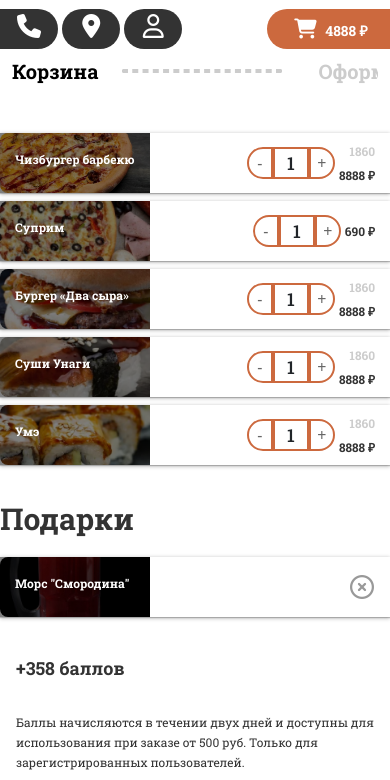
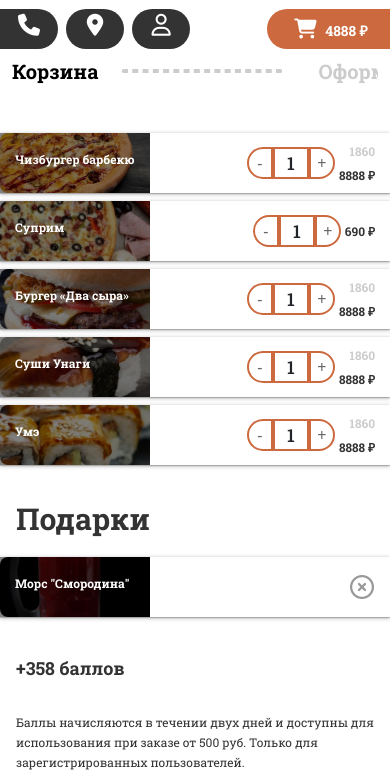
Before and after one commit to edavetisyan/test1-html-css, a plain HTML site: page index.html in a window 390 px wide. Shown: the part 64-844 px from the top of the page. Drawn offline with nearby package versions, Linux system fonts and the light colour scheme.

Commit message:
end responsive2

```diff
--- a/index.html
+++ b/index.html
@@ -65,9 +65,9 @@
 
 
         </div>
-        <div class="small-icons d-flex justify-content-between d-lg-none d-xl-block">
+        <div class="small-icons d-flex justify-content-between 	d-block d-sm-none">
 
-            <div class="">
+            <div class="icons">
                 <i class="fa-solid fa-phone small-icon-item"></i>
                 <i class="fa-solid fa-location-dot small-icon-item "></i>
                 <i class="fa-regular fa-user small-icon-item"></i>
--- a/style/style.scss
+++ b/style/style.scss
@@ -41,11 +41,17 @@ $black: #000000;
 }
 
 .small-icons {
+  column-gap: 8px;
+  .icons{
+    display: flex;
+    justify-content: space-between;
+    column-gap: 8px;
+  }
   .small-icon-item {
     width: 58px;
     height: 40px;
     background: $base-black80;
-    font-size: 24px;
+    font-size: 22px;
     text-align: center;
     border-radius: 25px 25px 25px 25px;
     color: #ffffff;
@@ -179,6 +185,7 @@ h2 {
   margin-top: 70px;
   @media (max-width: 576px) {
     margin-top: 24px;
+    padding-left: 16px;
   }
 }
 .product-card {
```
Also changed, not shown: style/style.css, 1 other file.
